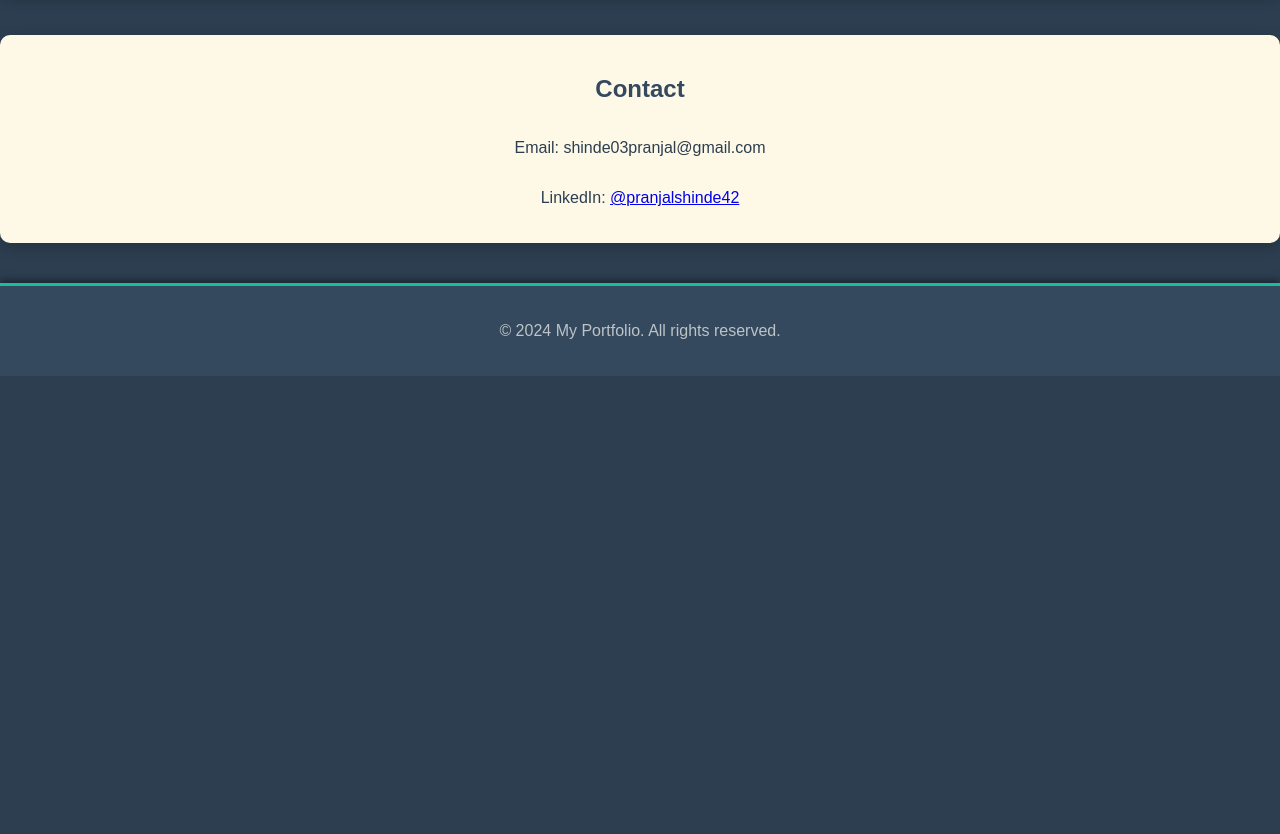
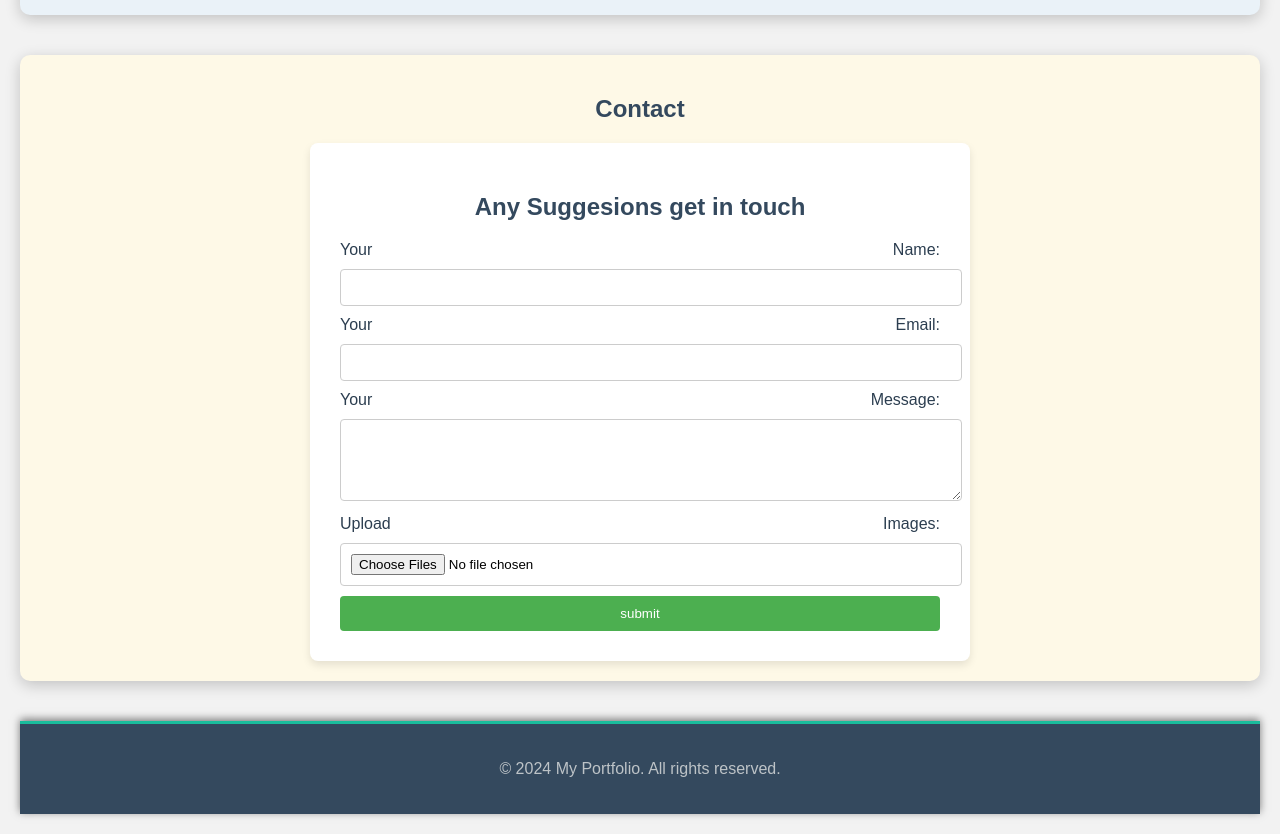
Before and after one commit to Pranjal981/Portfolio, a plain HTML site: page index.html in a window 1280 px wide. Shown: the part 1260-2094 px from the top of the page. Before the commit the page ends 1636 px from the top, so only its background shows below. Drawn offline with Linux system fonts and the light colour scheme.

Commit message:
feat: added a suggesion form

```diff
--- /dev/null
+++ b/cssFiles/fronend.css
@@ -0,0 +1,48 @@
+:root {
+    --background-color: #f2f2f2;
+    --container-background: #ffffff;
+    --text-color: #000000;
+    --border-color: #ccc;
+    --button-color: #4CAF50;
+    --button-hover-color: #45a049;
+}
+
+body {
+    font-family: Arial, sans-serif;
+    background-color: var(--background-color);
+    color: var(--text-color);
+    padding: 20px;
+    margin: 0;
+}
+.container {
+    max-width: 600px;
+    margin: auto;
+    background-color: var(--container-background);
+    padding: 30px;
+    border-radius: 8px;
+    box-shadow: 0 4px 8px rgba(0, 0, 0, 0.1);
+}
+h2 {
+    text-align: center;
+}
+input[type="text"], textarea, input[type="file"] {
+    width: 100%;
+    padding: 10px;
+    margin: 10px 0;
+    border-radius: 4px;
+    border: 1px solid var(--border-color);
+    color: var(--text-color);
+    background-color: var(--container-background);
+}
+button {
+    background-color: var(--button-color);
+    color: white;
+    padding: 10px 20px;
+    border: none;
+    border-radius: 4px;
+    cursor: pointer;
+    width: 100%;
+}
+button:hover {
+    background-color: var(--button-hover-color);
+}
--- a/index.html
+++ b/index.html
@@ -5,6 +5,7 @@
     <meta name="viewport" content="width=device-width, initial-scale=1.0">
     <title>Pranjal Shinde</title>
     <link rel="stylesheet" href="styles2.css">
+    <link rel="stylesheet" href="cssFiles/fronend.css">
 </head>
 <body>
     <!-- Navigation Bar -->
@@ -96,11 +97,26 @@
     <!-- Contact Section -->
     <section id="contact">
         <h2>Contact</h2>
-        <p>Email: shinde03pranjal@gmail.com</p>
 
-            <p>LinkedIn:  <a href="https://www.linkedin.com/in/pranjal-shinde-12383b250" target="_blank">@pranjalshinde42</a>
-            </p>
-          </a>
+          <div class="container">
+            <h2>Any Suggesions get in touch </h2>
+            <form action="https://webserver-x995.onrender.com/submit/" method="POST" enctype="multipart/form-data">
+                <label for="name">Your Name:</label>
+                <input type="text" id="name" name="username" required>
+                <br>
+                <label for="email">Your Email:</label>
+                <input type="text" id="email" name="email" required>
+                <br>
+                <label for="query">Your Message:</label>
+                <textarea id="query" name="query" rows="4" required></textarea>
+                <br>
+                <label for="images">Upload Images:</label>
+                <input type="file" id="images" name="files" accept="image/*" multiple>
+                <br>
+                <button type="submit">submit</button>
+            </form>
+            <div id="message"></div>
+        </div>
     </section>
 
 
```
Also changed, not shown: assets/favicon.ico (added).
